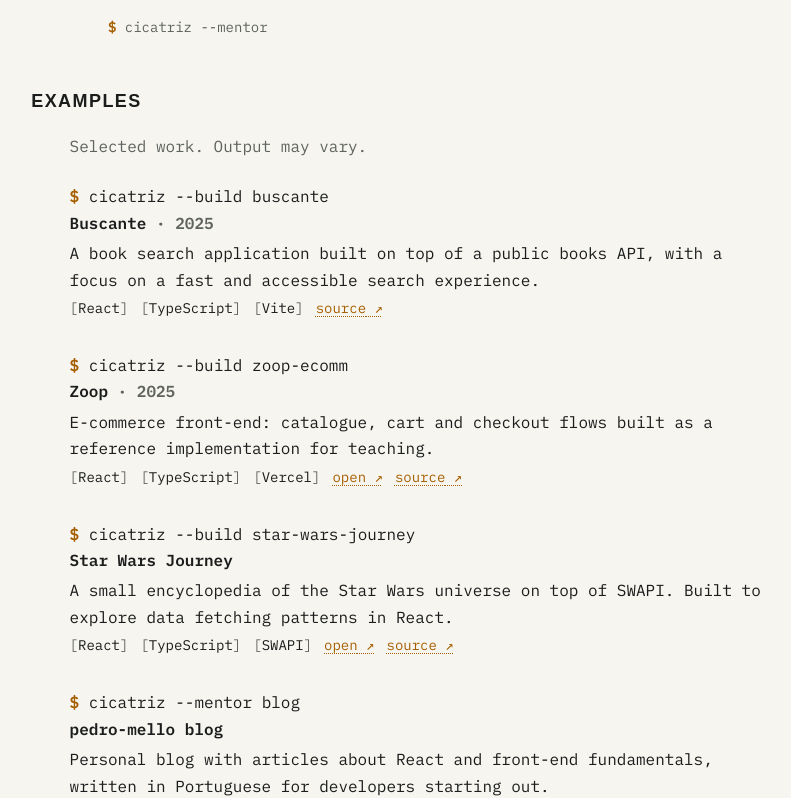
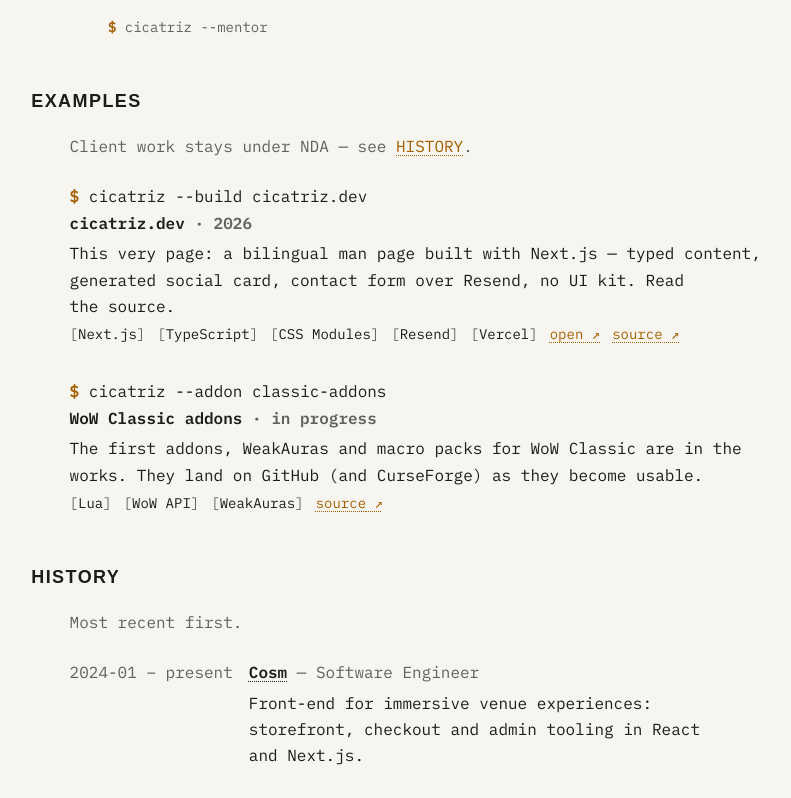
Before and after one commit to cicatrizdev/cicatriz-dev, a Next.js app: page /en in a window 1280 px wide. Shown: the part 2201-2999 px from the top of the page, without its empty margins (244-1035 px from the left). Built offline with nearby package versions, Linux system fonts and the light colour scheme; a web font is replaced by a local one.

Commit message:
feat(examples): curate down to what is current
Drops four old study projects; keeps this site and the WoW Classic
addons in progress. The lead points client work to HISTORY (NDA), and
an empty list now hides the section.

```diff
--- a/src/components/sections/ExamplesSection.tsx
+++ b/src/components/sections/ExamplesSection.tsx
@@ -1,14 +1,22 @@
 import type { Locale } from '@/lib/i18n'
 import { site, projects, getUi, sectionIds } from '@/content'
+import { langTag } from '@/lib/i18n'
 import { Section } from '@/components/layout/Section'
 import { Tag } from '@/components/ui/Tag'
 import s from './sections.module.css'
 
 export function ExamplesSection({ locale }: { locale: Locale }) {
   const ui = getUi(locale)
+  if (projects.length === 0) return null
   return (
     <Section id={sectionIds.examples} title={ui.sections.examples}>
-      <p className={s.lead}>{ui.examples.lead}</p>
+      <p className={s.lead}>
+        {ui.examples.lead}{' '}
+        <a href={`#${sectionIds.history}`} lang={langTag[locale]}>
+          {ui.sections.history.toUpperCase()}
+        </a>
+        .
+      </p>
       <ul className={s.examples}>
         {projects.map((project) => (
           <li key={project.slug} className={s.example}>
--- a/src/content/projects.ts
+++ b/src/content/projects.ts
@@ -1,65 +1,30 @@
 import type { Project } from '@/content/types'
+import { site } from '@/content/site'
 
 /**
- * Selected work shown under EXAMPLES.
- * TODO(pedro): confirm the list, summaries and URLs — these were drafted from
- * public repositories and may be incomplete or slightly off.
+ * Selected work shown under EXAMPLES. Curated, not exhaustive: only things
+ * that are live and current, or actively in progress. Client work stays
+ * under NDA and is described in HISTORY instead. An empty list hides the section.
  */
 export const projects: readonly Project[] = [
   {
-    slug: 'buscante',
-    name: 'Buscante',
+    slug: 'cicatriz.dev',
+    name: 'cicatriz.dev',
     flag: '--build',
-    repo: 'https://github.com/cicatrizdev/react-buscante',
-    year: 2025,
-    stack: ['React', 'TypeScript', 'Vite'],
+    url: site.url,
+    repo: site.repo,
+    year: 2026,
+    stack: ['Next.js', 'TypeScript', 'CSS Modules', 'Resend', 'Vercel'],
     summary: {
-      en: 'A book search application built on top of a public books API, with a focus on a fast and accessible search experience.',
-      pt: 'Aplicação de busca de livros sobre uma API pública de livros, com foco em uma experiência de busca rápida e acessível.',
-    },
-  },
-  {
-    slug: 'zoop-ecomm',
-    name: 'Zoop',
-    flag: '--build',
-    url: 'https://react-zoop-ecomm.vercel.app',
-    repo: 'https://github.com/cicatrizdev/react-zoop-ecomm',
-    year: 2025,
-    stack: ['React', 'TypeScript', 'Vercel'],
-    summary: {
-      en: 'E-commerce front-end: catalogue, cart and checkout flows built as a reference implementation for teaching.',
-      pt: 'Front-end de e-commerce: catálogo, carrinho e checkout construídos como implementação de referência para ensino.',
-    },
-  },
-  {
-    slug: 'star-wars-journey',
-    name: 'Star Wars Journey',
-    flag: '--build',
-    url: 'https://star-wars-journey.netlify.com',
-    repo: 'https://github.com/cicatrizdev/star-wars-journey',
-    stack: ['React', 'TypeScript', 'SWAPI'],
-    summary: {
-      en: 'A small encyclopedia of the Star Wars universe on top of SWAPI. Built to explore data fetching patterns in React.',
-      pt: 'Uma pequena enciclopédia do universo Star Wars sobre a SWAPI. Feita para explorar padrões de busca de dados em React.',
-    },
-  },
-  {
-    slug: 'blog',
-    name: 'pedro-mello blog',
-    flag: '--mentor',
-    url: 'https://pedro-mello.netlify.com',
-    repo: 'https://github.com/cicatrizdev/blog',
-    stack: ['Gatsby', 'React', 'Markdown'],
-    summary: {
-      en: 'Personal blog with articles about React and front-end fundamentals, written in Portuguese for developers starting out.',
-      pt: 'Blog pessoal com artigos sobre React e fundamentos de front-end, escritos em português para quem está começando.',
+      en: 'This very page: a bilingual man page built with Next.js — typed content, generated social card, contact form over Resend, no UI kit. Read the source.',
+      pt: 'Esta própria página: uma man page bilíngue feita com Next.js — conteúdo tipado, card social gerado, formulário via Resend, sem UI kit. Leia o código.',
     },
   },
   {
     slug: 'classic-addons',
     name: 'WoW Classic addons',
     flag: '--addon',
-    repo: 'https://github.com/cicatrizdev',
+    repo: site.social.github,
     status: 'wip',
     stack: ['Lua', 'WoW API', 'WeakAuras'],
     summary: {
--- a/src/content/ui/en.ts
+++ b/src/content/ui/en.ts
@@ -56,7 +56,7 @@
     request: 'Request',
   },
   examples: {
-    lead: 'Selected work. Output may vary.',
+    lead: 'Client work stays under NDA — see',
     visit: 'open',
     source: 'source',
     wip: 'in progress',
--- a/src/content/ui/pt.ts
+++ b/src/content/ui/pt.ts
@@ -57,7 +57,7 @@
     request: 'Solicitar',
   },
   examples: {
-    lead: 'Trabalhos selecionados. A saída pode variar.',
+    lead: 'Trabalho para clientes fica sob NDA — veja',
     visit: 'abrir',
     source: 'código',
     wip: 'em andamento',
```
